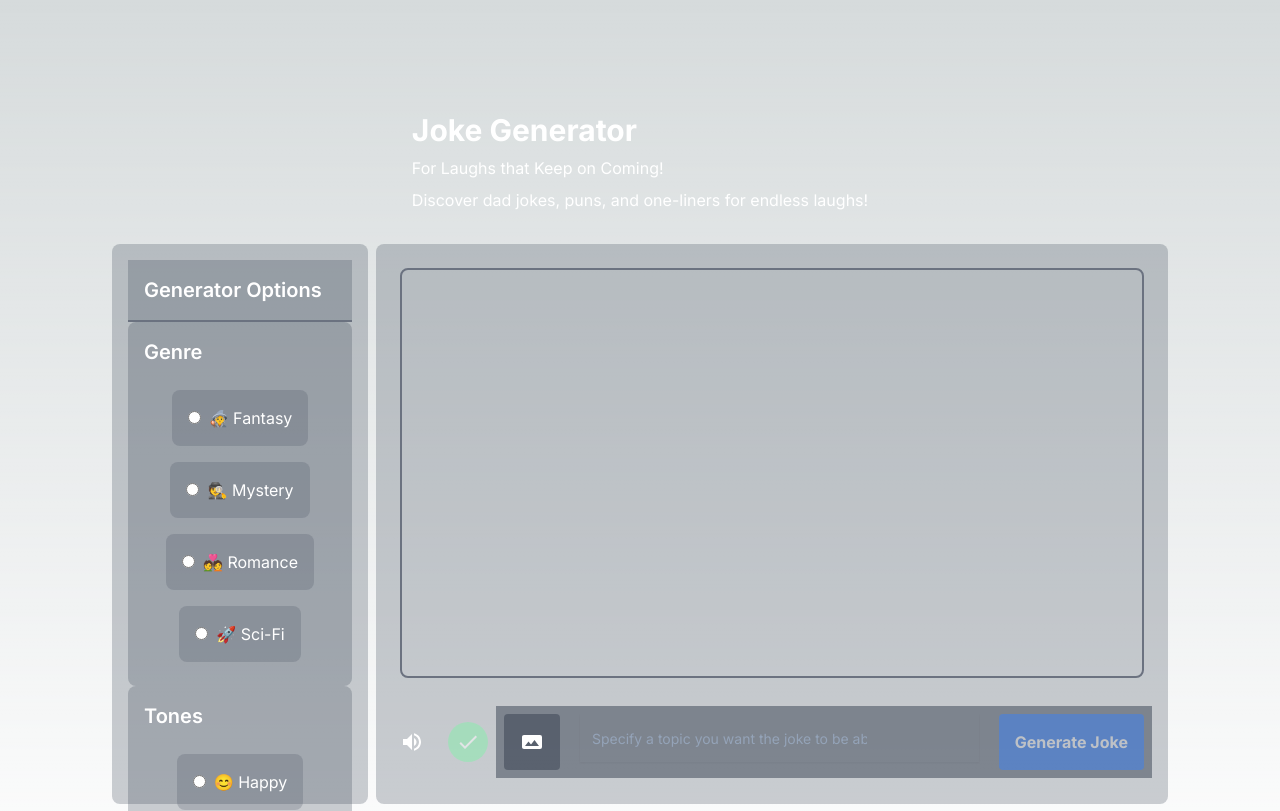
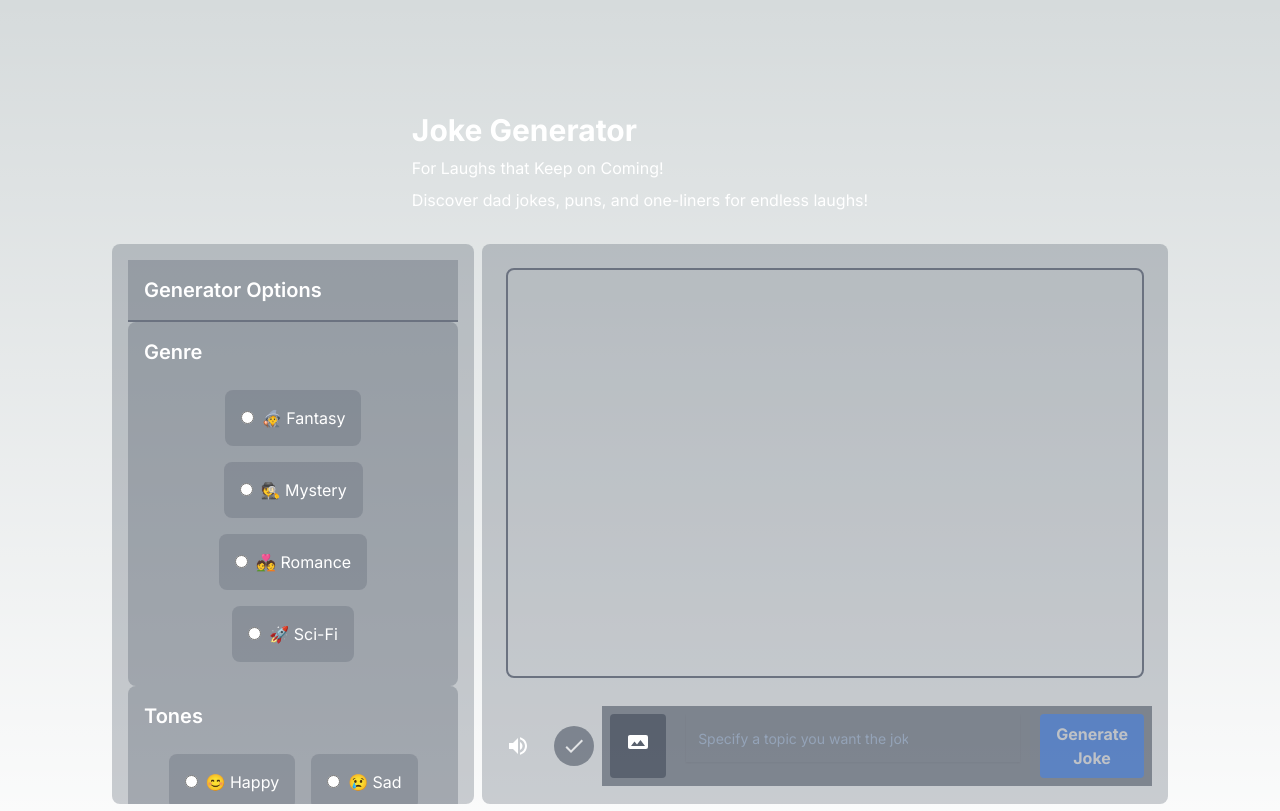
Before and after one commit to LuisJoseSanchez/encode-club-ai-and-gpt-bootcamp-q3-homework-week2, a Next.js app in the folder src/: page / in a window 1280 px wide. Shown: the top 811 px of the page. Built offline with nearby package versions, Linux system fonts and the light colour scheme.

Commit message:
fix sidebar oveflow

```diff
--- a/src/app/page.tsx
+++ b/src/app/page.tsx
@@ -14,6 +14,9 @@ const styles = {
     height: "calc(70vh - 150px)",
     overflowY: "auto",
   },
+  sidebar:{
+    overflowY:'auto'
+  }
 };
 
 export default function Chat() {
@@ -68,7 +71,7 @@ export default function Chat() {
             style={styles.mainContainer}
           >
             {/* Generator options sidebar */}
-            <div className="basis-1/4 bg-opacity-25 bg-gray-700 rounded-lg p-4 mr-2">
+            <div className="basis-1/2 bg-opacity-25 bg-gray-700 rounded-lg p-4 mr-2 sidebar-container" style={styles.sidebar}>
               <div className="space-y-4 bg-opacity-25 bg-gray-700 r  p-4 border-b-solid border-b-2 border-gray-500">
                 <h3 className="text-xl font-semibold ">Generator Options</h3>
               </div>
@@ -123,7 +126,7 @@ export default function Chat() {
             </div>
 
             {/* Main content area */}
-            <div className="basis-3/4 flex-none bg-opacity-25 bg-gray-700 rounded-lg p-4">
+            <div className="basis-1/2 flex-none bg-opacity-25 bg-gray-700 rounded-lg p-4">
               {/* Chat messages display */}
               <div
                 className="content-section border-solid rounded-lg border-2 border-gray-500 m-2"
@@ -150,7 +153,7 @@ export default function Chat() {
 
                 <button
                   title="Evaluate the generated joke"
-                  className="flex mx-2 bg-green-300 hover:bg-green-700 text-white font-bold py-2 px-2 rounded-full disabled:opacity-50"
+                  className="flex mx-2 bg-gray-700 hover:bg-gray-600 text-white font-bold py-2 px-2 rounded-full disabled:opacity-50"
                   disabled={messages.length == 0}
                 >
                   <Icon path={mdiCheck} size={1} />
```
